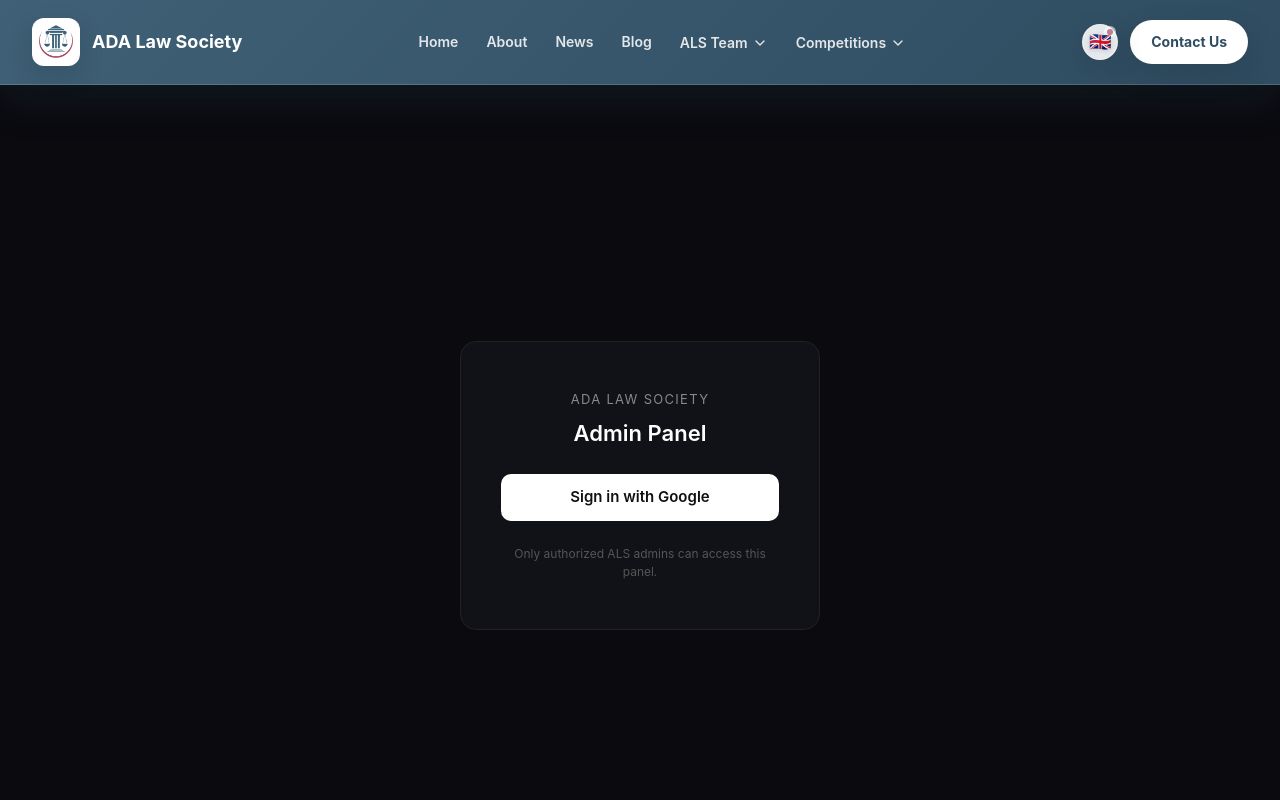
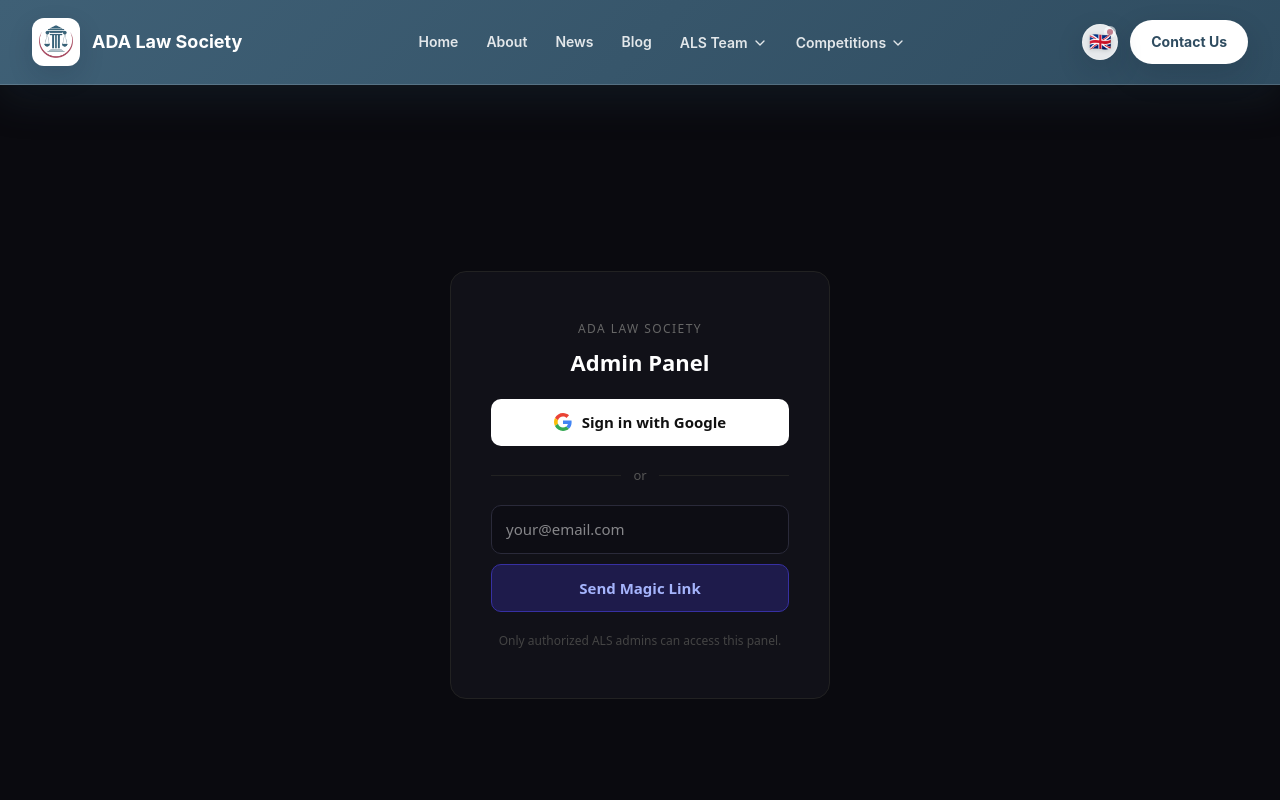
Before and after one commit to serxan22/adalawsociety, a Next.js app: page /admin/login in a window 1280 px wide. Shown: the top 800 px of the page. Built offline with nearby package versions, Linux system fonts and the light colour scheme.

Commit message:
Add magic link email login to admin panel

```diff
--- a/app/admin/login/page.tsx
+++ b/app/admin/login/page.tsx
@@ -1,21 +1,53 @@
-type LoginSearchParams = {
-  error?: string;
-  next?: string;
-};
+"use client";
 
-export default async function AdminLoginPage({
-  searchParams,
-}: {
-  searchParams: Promise<LoginSearchParams>;
-}) {
-  const params = await searchParams;
-  const next = params.next ?? "/admin";
+import { Suspense, useState } from "react";
+import { useSearchParams } from "next/navigation";
+
+function AdminLoginContent() {
+  const searchParams = useSearchParams();
+  const next = searchParams.get("next") ?? "/admin";
+
+  const error = searchParams.get("error");
   const errorMsg =
-    params.error === "not-authorized"
+    error === "not-authorized"
       ? "Your account does not have admin access."
-      : params.error
+      : error
         ? "Login required. Please sign in."
         : null;
+
+  const [email, setEmail] = useState("");
+  const [status, setStatus] = useState<"idle" | "loading" | "sent" | "error">("idle");
+  const [errorText, setErrorText] = useState("");
+
+  async function handleMagicLink() {
+    if (!email || !email.includes("@")) {
+      setErrorText("Please enter a valid email address.");
+      setStatus("error");
+      return;
+    }
+
+    setStatus("loading");
+    setErrorText("");
+
+    try {
+      const res = await fetch("/auth/magic-link", {
+        method: "POST",
+        headers: { "Content-Type": "application/json" },
+        body: JSON.stringify({ email, next }),
+      });
+      const data = await res.json();
+
+      if (data.success) {
+        setStatus("sent");
+      } else {
+        setErrorText(data.error ?? "Something went wrong. Please try again.");
+        setStatus("error");
+      }
+    } catch {
+      setErrorText("Network error. Please try again.");
+      setStatus("error");
+    }
+  }
 
   return (
     <main
@@ -25,6 +57,7 @@ export default async function AdminLoginPage({
         alignItems: "center",
         justifyContent: "center",
         background: "#0a0a0f",
+        fontFamily: "system-ui, -apple-system, sans-serif",
       }}
     >
       <div
@@ -36,30 +69,50 @@ export default async function AdminLoginPage({
           display: "flex",
           flexDirection: "column",
           alignItems: "center",
-          gap: "24px",
+          gap: "20px",
           width: "100%",
-          maxWidth: "360px",
+          maxWidth: "380px",
         }}
       >
         <div style={{ textAlign: "center" }}>
           <p
             style={{
-              color: "#888",
-              fontSize: "13px",
+              color: "#666",
+              fontSize: "12px",
+              letterSpacing: "0.12em",
+              textTransform: "uppercase",
               marginBottom: "8px",
-              letterSpacing: "0.1em",
-              textTransform: "uppercase",
             }}
           >
             ADA Law Society
           </p>
-          <h1 style={{ color: "#fff", fontSize: "22px", fontWeight: 600, margin: 0 }}>
+          <h1
+            style={{
+              color: "#fff",
+              fontSize: "22px",
+              fontWeight: 600,
+              margin: 0,
+            }}
+          >
             Admin Panel
           </h1>
         </div>
 
         {errorMsg && (
-          <p style={{ color: "#f87171", fontSize: "14px", textAlign: "center", margin: 0 }}>
+          <p
+            style={{
+              color: "#f87171",
+              fontSize: "14px",
+              textAlign: "center",
+              margin: 0,
+              background: "#2a1010",
+              border: "1px solid #4a1010",
+              borderRadius: "8px",
+              padding: "10px 14px",
+              width: "100%",
+              boxSizing: "border-box",
+            }}
+          >
             {errorMsg}
           </p>
         )}
@@ -67,7 +120,10 @@ export default async function AdminLoginPage({
         <a
           href={"/auth/sign-in?next=" + encodeURIComponent(next)}
           style={{
-            display: "block",
+            display: "flex",
+            alignItems: "center",
+            justifyContent: "center",
+            gap: "10px",
             width: "100%",
             background: "#fff",
             color: "#111",
@@ -80,13 +136,123 @@ export default async function AdminLoginPage({
             boxSizing: "border-box",
           }}
         >
+          <svg width="18" height="18" viewBox="0 0 48 48">
+            <path fill="#EA4335" d="M24 9.5c3.54 0 6.71 1.22 9.21 3.6l6.85-6.85C35.9 2.38 30.47 0 24 0 14.62 0 6.51 5.38 2.56 13.22l7.98 6.19C12.43 13.72 17.74 9.5 24 9.5z" />
+            <path fill="#4285F4" d="M46.98 24.55c0-1.57-.15-3.09-.38-4.55H24v9.02h12.94c-.58 2.96-2.26 5.48-4.78 7.18l7.73 6c4.51-4.18 7.09-10.36 7.09-17.65z" />
+            <path fill="#FBBC05" d="M10.53 28.59c-.48-1.45-.76-2.99-.76-4.59s.27-3.14.76-4.59l-7.98-6.19C.92 16.46 0 20.12 0 24c0 3.88.92 7.54 2.56 10.78l7.97-6.19z" />
+            <path fill="#34A853" d="M24 48c6.48 0 11.93-2.13 15.89-5.81l-7.73-6c-2.18 1.48-4.97 2.31-8.16 2.31-6.26 0-11.57-4.22-13.47-9.91l-7.98 6.19C6.51 42.62 14.62 48 24 48z" />
+          </svg>
           Sign in with Google
         </a>
 
-        <p style={{ color: "#555", fontSize: "12px", textAlign: "center", margin: 0 }}>
+        <div
+          style={{
+            display: "flex",
+            alignItems: "center",
+            width: "100%",
+            gap: "12px",
+          }}
+        >
+          <div style={{ flex: 1, height: "1px", background: "#222" }} />
+          <span style={{ color: "#555", fontSize: "13px" }}>or</span>
+          <div style={{ flex: 1, height: "1px", background: "#222" }} />
+        </div>
+
+        {status === "sent" ? (
+          <div
+            style={{
+              background: "#0d2a1a",
+              border: "1px solid #14532d",
+              borderRadius: "10px",
+              padding: "16px",
+              width: "100%",
+              boxSizing: "border-box",
+              textAlign: "center",
+            }}
+          >
+            <p style={{ color: "#4ade80", fontSize: "15px", fontWeight: 600, margin: "0 0 6px" }}>
+              Check your email ✓
+            </p>
+            <p style={{ color: "#86efac", fontSize: "13px", margin: 0 }}>
+              A login link has been sent to <strong>{email}</strong>. Click the link to access the admin panel.
+            </p>
+          </div>
+        ) : (
+          <div style={{ width: "100%", display: "flex", flexDirection: "column", gap: "10px" }}>
+            <input
+              type="email"
+              placeholder="your@email.com"
+              value={email}
+              onChange={(e) => setEmail(e.target.value)}
+              onKeyDown={(e) => e.key === "Enter" && handleMagicLink()}
+              style={{
+                width: "100%",
+                background: "#0d0d14",
+                border: "1px solid #2a2a3a",
+                borderRadius: "10px",
+                padding: "12px 14px",
+                color: "#fff",
+                fontSize: "15px",
+                outline: "none",
+                boxSizing: "border-box",
+              }}
+            />
+
+            {status === "error" && errorText && (
+              <p style={{ color: "#f87171", fontSize: "13px", margin: 0 }}>
+                {errorText}
+              </p>
+            )}
+
+            <button
+              onClick={handleMagicLink}
+              disabled={status === "loading"}
+              style={{
+                width: "100%",
+                background: status === "loading" ? "#1a1a2a" : "#1e1b4b",
+                border: "1px solid #3730a3",
+                color: status === "loading" ? "#666" : "#a5b4fc",
+                fontWeight: 600,
+                fontSize: "15px",
+                padding: "12px 0",
+                borderRadius: "10px",
+                cursor: status === "loading" ? "not-allowed" : "pointer",
+                transition: "background 0.2s",
+                boxSizing: "border-box",
+              }}
+            >
+              {status === "loading" ? "Sending..." : "Send Magic Link"}
+            </button>
+          </div>
+        )}
+
+        <p style={{ color: "#444", fontSize: "12px", textAlign: "center", margin: 0 }}>
           Only authorized ALS admins can access this panel.
         </p>
       </div>
     </main>
   );
 }
+
+function LoginFallback() {
+  return (
+    <main
+      style={{
+        minHeight: "100vh",
+        display: "flex",
+        alignItems: "center",
+        justifyContent: "center",
+        background: "#0a0a0f",
+        fontFamily: "system-ui, -apple-system, sans-serif",
+      }}
+    />
+  );
+}
+
+export default function AdminLoginPage() {
+  return (
+    <Suspense fallback={<LoginFallback />}>
+      <AdminLoginContent />
+    </Suspense>
+  );
+}
--- /dev/null
+++ b/app/auth/magic-link/route.ts
@@ -0,0 +1,42 @@
+import { createSupabaseServerClient } from "@/lib/supabase/server";
+import { NextRequest, NextResponse } from "next/server";
+
+export async function POST(request: NextRequest) {
+  try {
+    const body = await request.json();
+    const email: string = body.email ?? "";
+    const next: string = body.next ?? "/admin";
+
+    if (!email || !email.includes("@")) {
+      return NextResponse.json({ error: "Invalid email address." }, { status: 400 });
+    }
+
+    const supabase = await createSupabaseServerClient();
+
+    const { data: adminRow } = await supabase
+      .from("admins")
+      .select("role")
+      .eq("email", email)
+      .single();
+
+    if (!adminRow) {
+      return NextResponse.json({ success: true });
+    }
+
+    const { error } = await supabase.auth.signInWithOtp({
+      email,
+      options: {
+        emailRedirectTo: `${request.nextUrl.origin}/auth/callback?next=${encodeURIComponent(next)}`,
+        shouldCreateUser: false,
+      },
+    });
+
+    if (error) {
+      return NextResponse.json({ error: error.message }, { status: 500 });
+    }
+
+    return NextResponse.json({ success: true });
+  } catch {
+    return NextResponse.json({ error: "Server error. Please try again." }, { status: 500 });
+  }
+}
```
